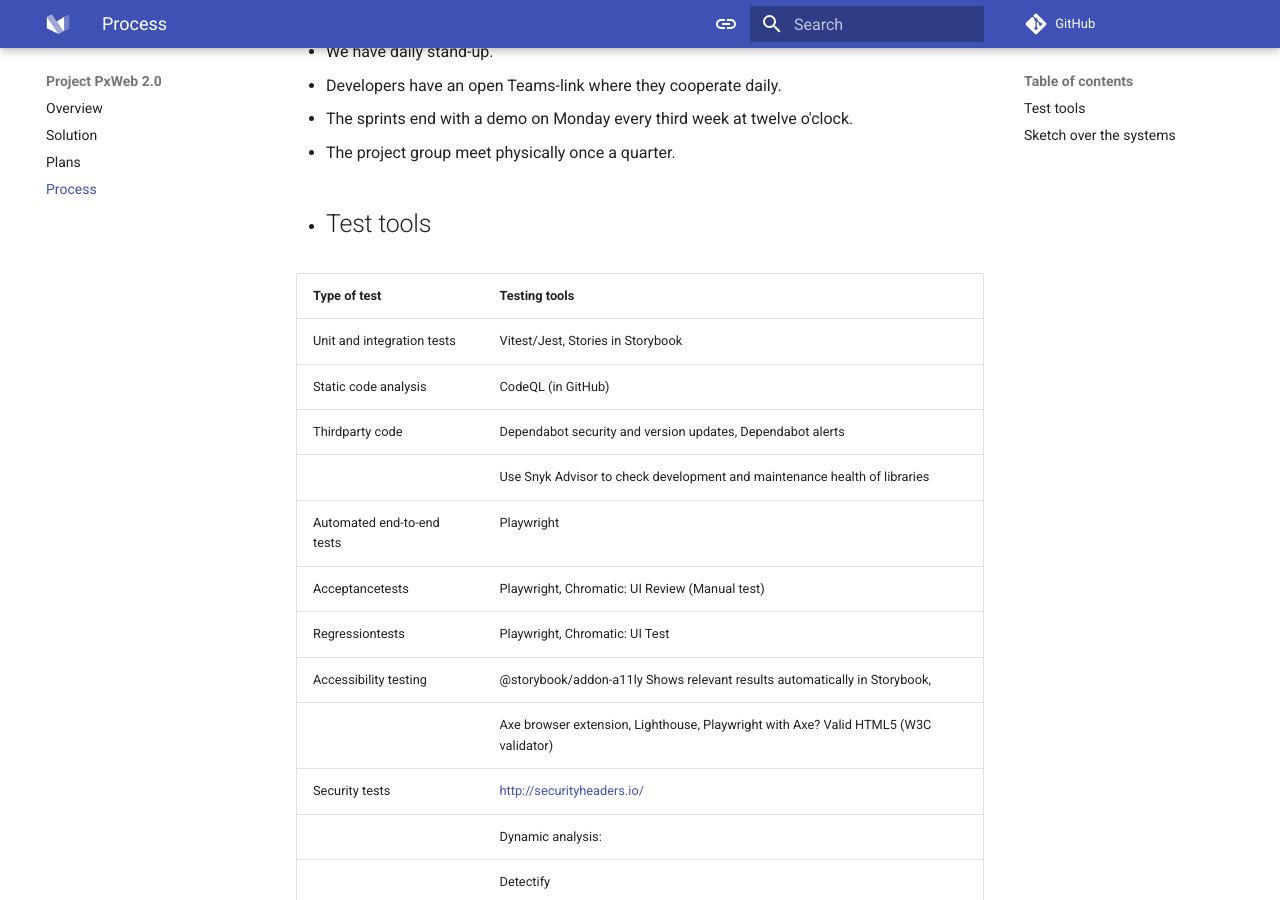
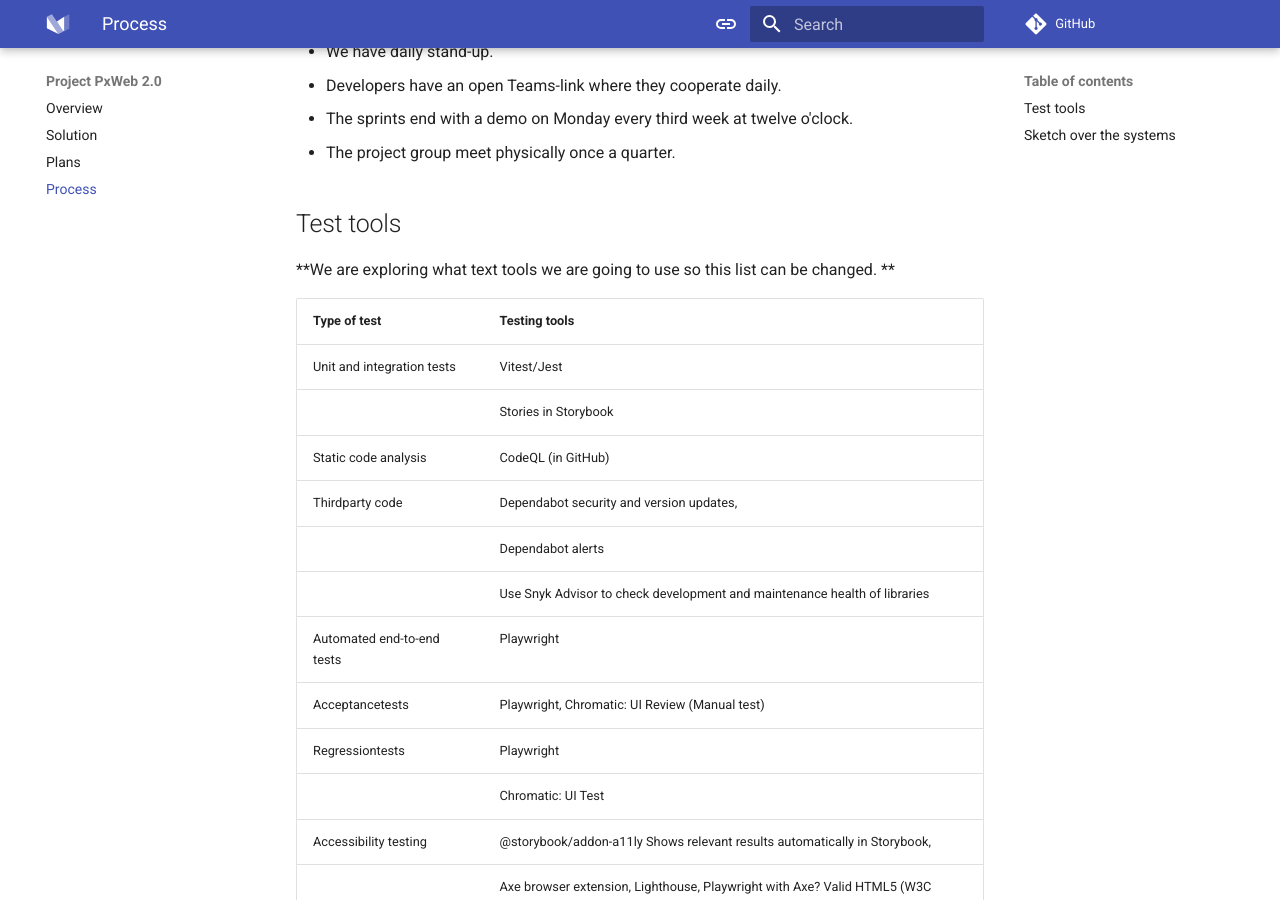
Before and after one commit to PxTools/PxWeb2, an MkDocs documentation site: the page built from docs/project/process.md, in a window 1280 px wide and 900 px high, scrolled down 222 px. Built offline with MkDocs 1.6.1 and Material for MkDocs 9.7.7, drawn with Linux system fonts in a browser that asks for light colours; comment, search, counter and statistics services are not loaded.

Commit message:
Update process.md

```diff
--- a/docs/project/process.md
+++ b/docs/project/process.md
@@ -4,17 +4,21 @@
 - Developers have an open Teams-link where they cooperate daily.
 - The sprints end with a demo on Monday every third week at twelve o'clock.
 - The project group meet physically once a quarter.
-- ## Test tools
+## Test tools
+**We are exploring what text tools we are going to use so this list can be changed. **
 
 | Type of test | Testing tools |
 | --- | ----------- |
-|Unit and integration tests | Vitest/Jest, Stories in Storybook|
+|Unit and integration tests | Vitest/Jest |
+| |Stories in Storybook |
 |Static code analysis | CodeQL (in GitHub) |
-| Thirdparty code | Dependabot security and version updates, Dependabot alerts |
+| Thirdparty code | Dependabot security and version updates,  |
+| | Dependabot alerts |
 |  | Use Snyk Advisor to check development and maintenance health of libraries |
 | Automated end-to-end tests | Playwright |
 | Acceptancetests | Playwright, Chromatic: UI Review (Manual test) |
-| Regressiontests  | Playwright, Chromatic: UI Test |
+| Regressiontests  | Playwright  |
+| |Chromatic: UI Test |
 | Accessibility testing |  @storybook/addon-a11ly Shows relevant results automatically in Storybook,  |
 |  | Axe browser extension, Lighthouse, Playwright with Axe? Valid HTML5 (W3C validator) |
 | Security tests | [http://securityheaders.io/](http://securityheaders.io/)|
@@ -26,4 +30,4 @@
 
 
 
-- ## Sketch over the systems
+## Sketch over the systems
```
